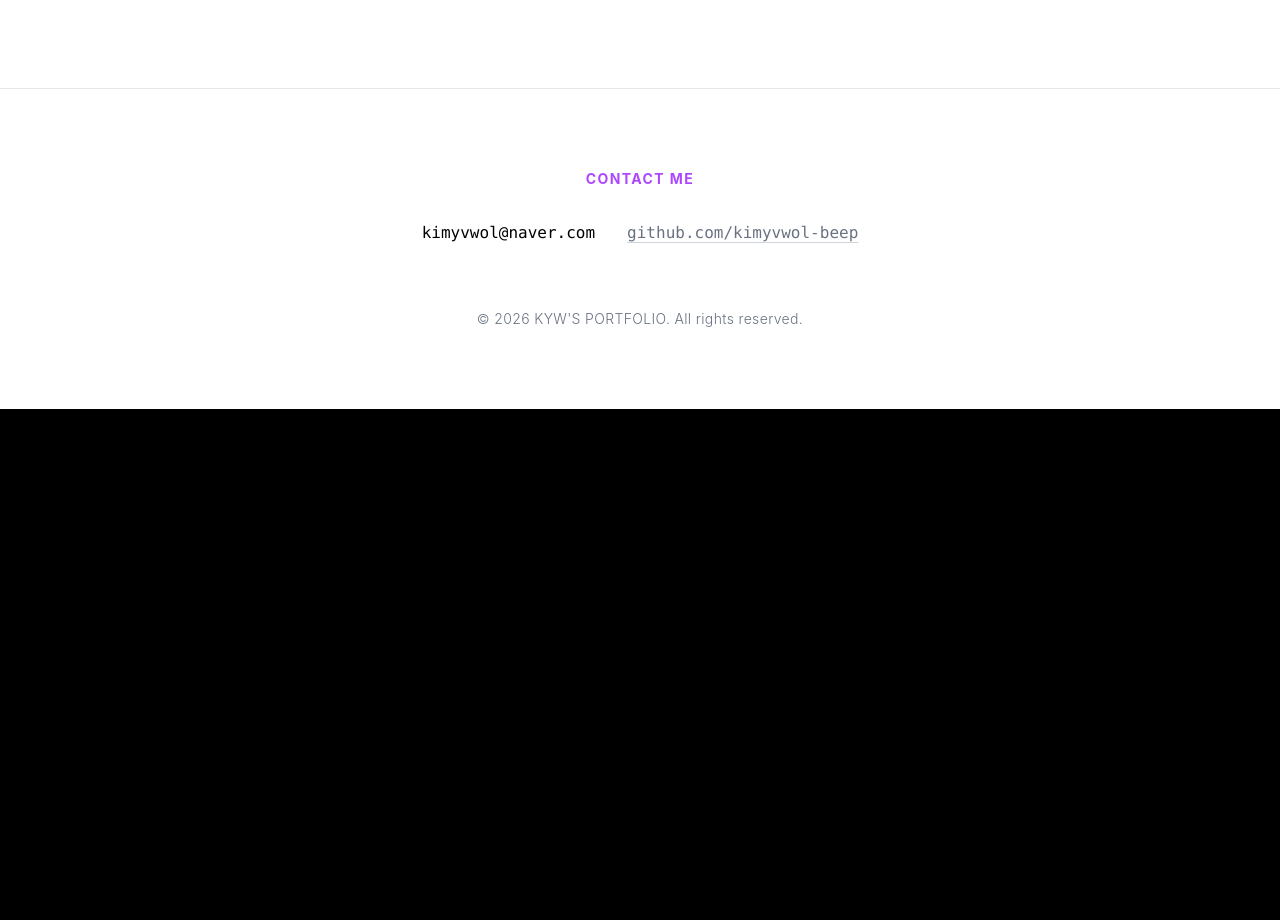
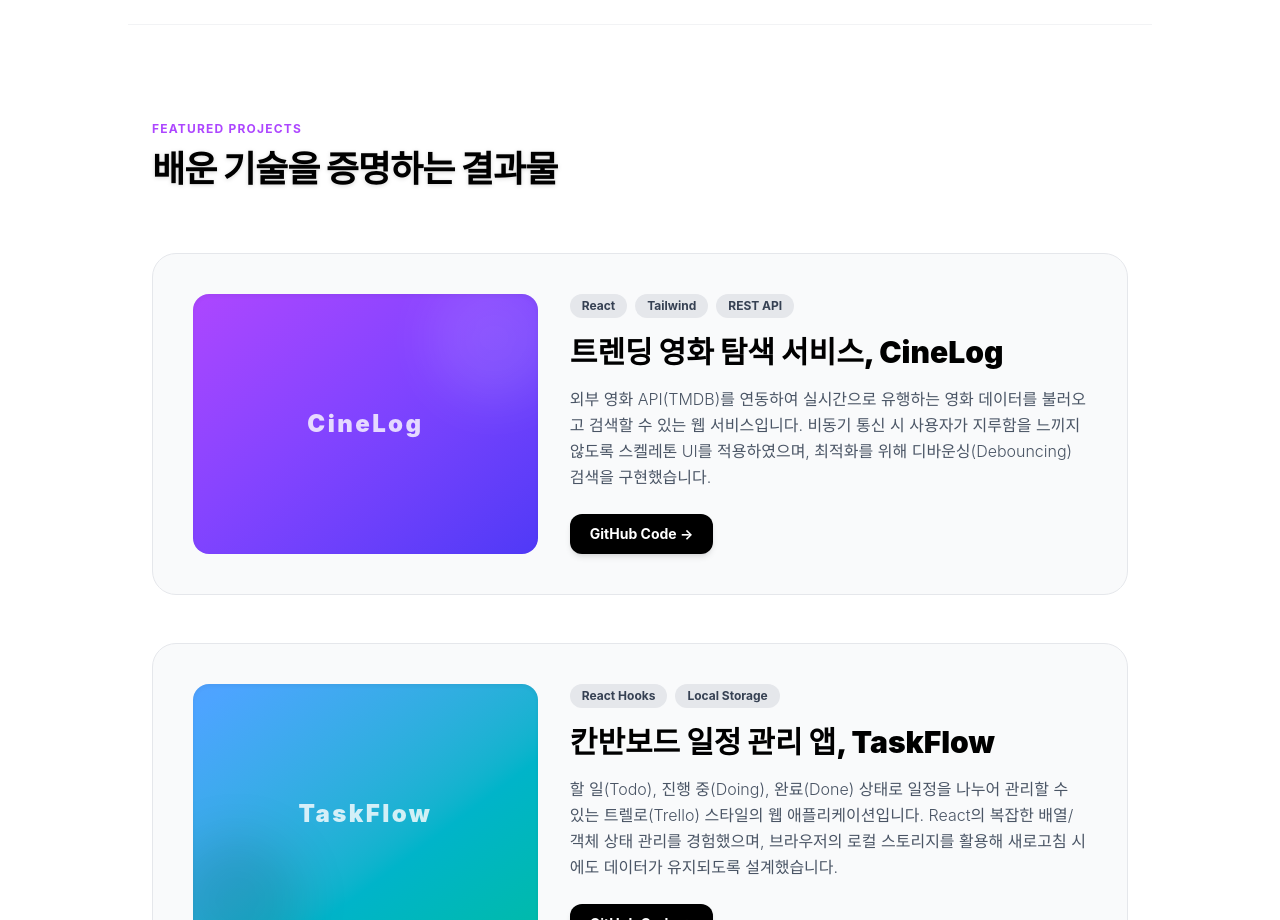
Before and after one commit to kimyvwol-beep/portfolio, a React app: page / in a window 1280 px wide. Shown: the part 1880-2800 px from the top of the page. Before the commit the page ends 2289 px from the top, so only its background shows below. Built offline with nearby package versions, Linux system fonts and the light colour scheme; the HTML template or start-up script is replaced by a standard one.

Commit message:
Update App.jsx

```diff
--- a/src/App.jsx
+++ b/src/App.jsx
@@ -3,17 +3,18 @@ import { useState, useEffect, useRef } from "react";
 export default function App() {
   const [isDarkMode, setIsDarkMode] = useState(true);
 
-  // 🚨 [핵심 수정] HTML 태그 자체에 다크모드를 강제로 먹여서 완벽한 흰/검 배경 만들기
+  // HTML 태그 다크모드 강제 적용
   useEffect(() => {
     if (isDarkMode) {
       document.documentElement.classList.add('dark');
-      document.documentElement.style.backgroundColor = '#000000'; // 다크모드 바탕 찐검정
+      document.documentElement.style.backgroundColor = '#000000';
     } else {
       document.documentElement.classList.remove('dark');
-      document.documentElement.style.backgroundColor = '#ffffff'; // 라이트모드 바탕 찐흰색
+      document.documentElement.style.backgroundColor = '#ffffff';
     }
   }, [isDarkMode]);
 
+  // 스크롤 애니메이션 훅
   const useScrollAnimation = () => {
     const elementRef = useRef(null);
     useEffect(() => {
@@ -41,23 +42,26 @@ export default function App() {
   const block3Ref = useScrollAnimation();
   const block4Ref = useScrollAnimation();
 
+  // 프로젝트 섹션용 애니메이션
+  const projTitleRef = useScrollAnimation();
+  const proj1Ref = useScrollAnimation();
+  const proj2Ref = useScrollAnimation();
+
   return (
-    // 배경은 무조건 bg-white / bg-black, 글씨는 text-black / text-white
     <div className="min-h-screen bg-white dark:bg-black text-black dark:text-white font-sans transition-colors duration-700 relative overflow-hidden">
 
       {/* 앰비언트 라이트 (네온 조명) */}
       <div className="fixed top-[-10%] left-[-10%] w-[40%] h-[40%] rounded-full bg-purple-600/20 blur-[150px] pointer-events-none transition-opacity duration-1000 dark:opacity-100 opacity-0"></div>
       <div className="fixed bottom-[-10%] right-[-10%] w-[40%] h-[40%] rounded-full bg-blue-600/20 blur-[150px] pointer-events-none transition-opacity duration-1000 dark:opacity-100 opacity-0"></div>
 
+      {/* 1. 네비게이션 바 */}
       <nav className="border-b border-gray-200 dark:border-gray-800 bg-white/80 dark:bg-black/80 backdrop-blur-xl sticky top-0 z-50 transition-colors duration-700">
         <div className="max-w-5xl mx-auto px-6 py-5 flex justify-between items-center">
           <span className="text-xl font-black tracking-widest bg-clip-text text-transparent bg-gradient-to-r from-gray-900 to-gray-500 dark:from-white dark:to-gray-400">
             KYW&apos;S PORTFOLIO
           </span>
-
           <div className="flex items-center gap-6 text-sm font-semibold tracking-wide">
             <a href="mailto:kimyvwol@naver.com" className="hover:text-purple-500 transition-colors">Contact</a>
-
             <button
               onClick={() => setIsDarkMode(!isDarkMode)}
               className="group relative inline-flex items-center justify-center w-12 h-12 rounded-full bg-gray-100 dark:bg-gray-800 hover:scale-110 transition-all duration-300 shadow-inner border border-gray-200 dark:border-gray-700"
@@ -71,6 +75,7 @@ export default function App() {
         </div>
       </nav>
 
+      {/* 2. 히어로 섹션 */}
       <header ref={heroRef} className="relative py-32 md:py-48 text-center px-4 transition-all duration-[1200ms] ease-[cubic-bezier(0.16,1,0.3,1)] opacity-0 translate-y-12 blur-md">
         <div className="inline-block mb-6 px-4 py-1.5 rounded-full border border-purple-500/30 bg-purple-500/10 backdrop-blur-sm text-purple-600 dark:text-purple-300 text-xs font-bold tracking-widest uppercase shadow-[0_0_20px_rgba(168,85,247,0.2)]">
           Front-end Engineer
@@ -88,14 +93,14 @@ export default function App() {
         </p>
       </header>
 
-      <section className="relative z-10 py-24 px-6 max-w-5xl mx-auto">
+      {/* 3. 코어 스킬 섹션 */}
+      <section className="relative z-10 py-20 px-6 max-w-5xl mx-auto">
         <div ref={titleRef} className="mb-16 text-center md:text-left transition-all duration-1000 ease-[cubic-bezier(0.16,1,0.3,1)] opacity-0 translate-y-12 blur-md">
           <h2 className="text-xs font-bold tracking-widest uppercase text-gray-500 dark:text-gray-400 mb-3">Capabilities</h2>
           <p className="text-3xl md:text-4xl font-black tracking-tight drop-shadow-sm">제가 다룰 수 있는 기술들</p>
         </div>
 
         <div className="grid md:grid-cols-2 gap-8">
-
           <div ref={block1Ref} className="group relative transition-all duration-1000 ease-out opacity-0 translate-y-12 blur-md delay-100">
             <div className="absolute inset-0 bg-gradient-to-r from-yellow-400 to-orange-500 rounded-3xl blur-xl opacity-0 group-hover:opacity-30 dark:group-hover:opacity-40 transition duration-500"></div>
             <div className="relative h-full bg-gray-50 dark:bg-gray-900 border border-gray-200 dark:border-gray-800 rounded-3xl p-8 transform transition duration-500 group-hover:-translate-y-2 group-hover:shadow-2xl z-10">
@@ -167,11 +172,74 @@ export default function App() {
               </ul>
             </div>
           </div>
+        </div>
+      </section>
+
+      {/* 4. 새로 추가된 핵심 프로젝트 섹션! */}
+      <section className="relative z-10 py-24 px-6 max-w-5xl mx-auto border-t border-gray-200/50 dark:border-gray-800/50 mt-12">
+        <div ref={projTitleRef} className="mb-16 text-center md:text-left transition-all duration-1000 ease-[cubic-bezier(0.16,1,0.3,1)] opacity-0 translate-y-12 blur-md">
+          <h2 className="text-xs font-bold tracking-widest uppercase text-purple-500 dark:text-purple-400 mb-3">Featured Projects</h2>
+          <p className="text-3xl md:text-4xl font-black tracking-tight drop-shadow-sm">배운 기술을 증명하는 결과물</p>
+        </div>
+
+        <div className="space-y-12">
+
+          {/* 프로젝트 1: CineLog */}
+          <div ref={proj1Ref} className="group relative bg-gray-50 dark:bg-gray-900 border border-gray-200 dark:border-gray-800 rounded-3xl p-6 md:p-10 flex flex-col md:flex-row gap-8 transition-all duration-1000 ease-out opacity-0 translate-y-12 blur-md hover:border-purple-300 dark:hover:border-purple-500/50 hover:shadow-xl">
+            <div className="w-full md:w-2/5 aspect-[4/3] rounded-2xl bg-gradient-to-br from-purple-500 to-indigo-600 flex items-center justify-center overflow-hidden shadow-inner relative">
+              <span className="text-white/80 font-black text-2xl tracking-widest z-10">CineLog</span>
+              <div className="absolute w-32 h-32 bg-white/10 rounded-full blur-xl top-[-20px] right-[-20px]"></div>
+            </div>
+
+            <div className="w-full md:w-3/5 flex flex-col justify-center">
+              <div className="flex gap-2 mb-4">
+                <span className="px-3 py-1 bg-gray-200 dark:bg-gray-800 text-xs font-bold rounded-full text-gray-700 dark:text-gray-300">React</span>
+                <span className="px-3 py-1 bg-gray-200 dark:bg-gray-800 text-xs font-bold rounded-full text-gray-700 dark:text-gray-300">Tailwind</span>
+                <span className="px-3 py-1 bg-gray-200 dark:bg-gray-800 text-xs font-bold rounded-full text-gray-700 dark:text-gray-300">REST API</span>
+              </div>
+              <h3 className="text-2xl md:text-3xl font-black mb-4">트렌딩 영화 탐색 서비스, CineLog</h3>
+              <p className="text-gray-600 dark:text-gray-300 font-light leading-relaxed mb-6">
+                외부 영화 API(TMDB)를 연동하여 실시간으로 유행하는 영화 데이터를 불러오고 검색할 수 있는 웹 서비스입니다.
+                비동기 통신 시 사용자가 지루함을 느끼지 않도록 스켈레톤 UI를 적용하였으며, 최적화를 위해 디바운싱(Debouncing) 검색을 구현했습니다.
+              </p>
+              <div className="flex gap-4">
+                <a href="#" className="px-5 py-2.5 bg-black dark:bg-white text-white dark:text-black text-sm font-bold rounded-xl hover:scale-105 transition-transform shadow-md">
+                  GitHub Code &rarr;
+                </a>
+              </div>
+            </div>
+          </div>
+
+          {/* 프로젝트 2: TaskFlow */}
+          <div ref={proj2Ref} className="group relative bg-gray-50 dark:bg-gray-900 border border-gray-200 dark:border-gray-800 rounded-3xl p-6 md:p-10 flex flex-col md:flex-row gap-8 transition-all duration-1000 ease-out opacity-0 translate-y-12 blur-md hover:border-blue-300 dark:hover:border-blue-500/50 hover:shadow-xl">
+            <div className="w-full md:w-2/5 aspect-[4/3] rounded-2xl bg-gradient-to-br from-blue-400 to-teal-500 flex items-center justify-center overflow-hidden shadow-inner relative">
+              <span className="text-white/80 font-black text-2xl tracking-widest z-10">TaskFlow</span>
+              <div className="absolute w-32 h-32 bg-black/10 rounded-full blur-xl bottom-[-20px] left-[-20px]"></div>
+            </div>
+
+            <div className="w-full md:w-3/5 flex flex-col justify-center">
+              <div className="flex gap-2 mb-4">
+                <span className="px-3 py-1 bg-gray-200 dark:bg-gray-800 text-xs font-bold rounded-full text-gray-700 dark:text-gray-300">React Hooks</span>
+                <span className="px-3 py-1 bg-gray-200 dark:bg-gray-800 text-xs font-bold rounded-full text-gray-700 dark:text-gray-300">Local Storage</span>
+              </div>
+              <h3 className="text-2xl md:text-3xl font-black mb-4">칸반보드 일정 관리 앱, TaskFlow</h3>
+              <p className="text-gray-600 dark:text-gray-300 font-light leading-relaxed mb-6">
+                할 일(Todo), 진행 중(Doing), 완료(Done) 상태로 일정을 나누어 관리할 수 있는 트렐로(Trello) 스타일의 웹 애플리케이션입니다.
+                React의 복잡한 배열/객체 상태 관리를 경험했으며, 브라우저의 로컬 스토리지를 활용해 새로고침 시에도 데이터가 유지되도록 설계했습니다.
+              </p>
+              <div className="flex gap-4">
+                <a href="#" className="px-5 py-2.5 bg-black dark:bg-white text-white dark:text-black text-sm font-bold rounded-xl hover:scale-105 transition-transform shadow-md">
+                  GitHub Code &rarr;
+                </a>
+              </div>
+            </div>
+          </div>
 
         </div>
       </section>
 
-      <footer className="relative z-10 bg-white/50 dark:bg-black/50 backdrop-blur-md border-t border-gray-200 dark:border-gray-900 py-20 text-center px-4 transition-colors duration-700 mt-20">
+      {/* 5. 푸터 */}
+      <footer className="relative z-10 bg-white/50 dark:bg-black/50 backdrop-blur-md border-t border-gray-200 dark:border-gray-900 py-20 text-center px-4 transition-colors duration-700 mt-10">
         <h2 className="text-sm font-bold tracking-widest uppercase text-purple-500 dark:text-purple-400 mb-8">CONTACT ME</h2>
         <div className="flex flex-col md:flex-row justify-center items-center gap-8 text-base font-mono text-black dark:text-white">
           <p className="hover:text-purple-500 transition-colors cursor-pointer">kimyvwol@naver.com</p>
```
